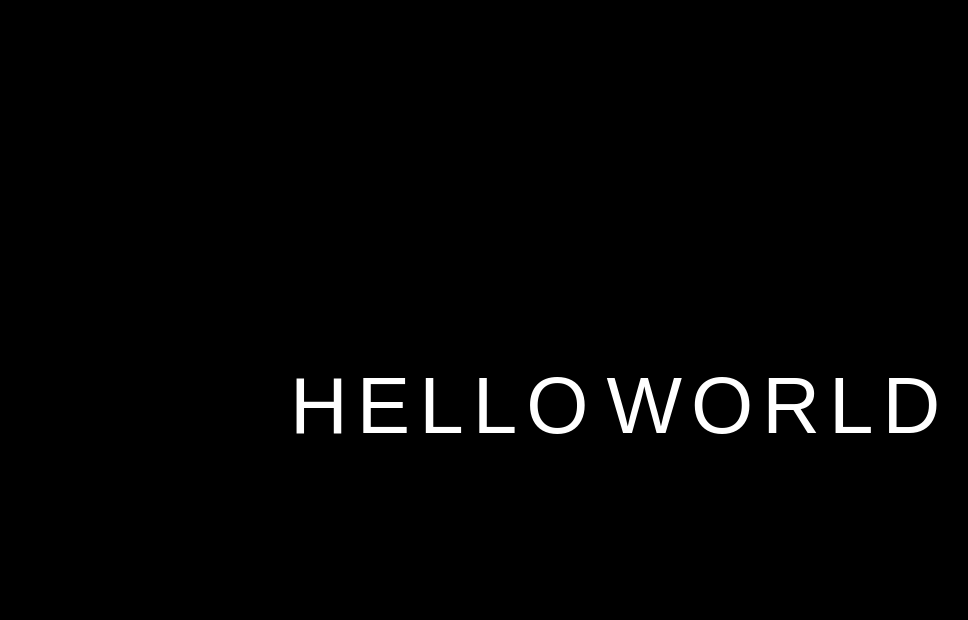
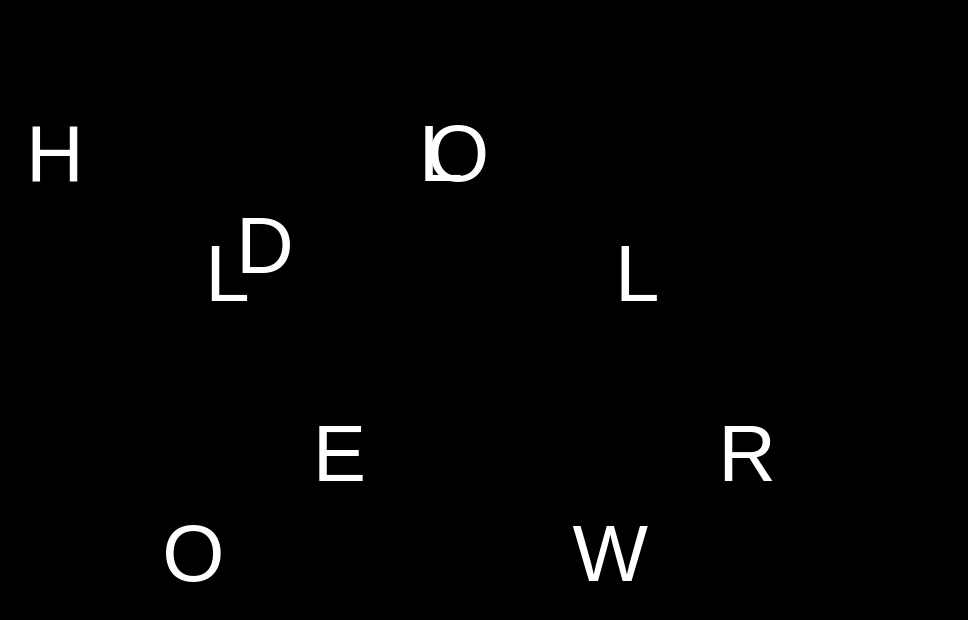
Before and after one commit to fEll3/hello-world, a plain HTML site: page index.html in a window 1280 px wide. Shown: the whole page, without its empty margins (94-1062 px from the left). Drawn offline with nearby package versions, Linux system fonts and the light colour scheme.

Commit message:
error: removing (,) from transform

```diff
--- a/style.css
+++ b/style.css
@@ -10,9 +10,9 @@ body {
 .text-animation {
   list-style: none;
   position: absolute;
-  left: 30%;
-  top: 45%;
-  transform: translateX(-50%), translateY(-50%);
+  left: 50%;
+  top: 50%;
+  transform: translateX(-50%) translateY(-50%);
 }
 
 .text-animation li {
@@ -30,29 +30,29 @@ body {
   margin-right: 0;
 }
 
-.test-animation.hidden {
+.text-animation.hidden {
   opacity: 1;
 }
 
 .text-animation.hidden li:nth-child(1) {
-  transform: translateX(-200px), translateY(-200px);}
+  transform: translateX(-200px) translateY(-200px);}
 .text-animation.hidden li:nth-child(2) {
-  transform: translateX(20px), translateY(100px);}
+  transform: translateX(20px) translateY(100px);}
 .text-animation.hidden li:nth-child(3) {
-  transform: translateX(-150px), translateY(-80px);}
+  transform: translateX(-150px) translateY(-80px);}
 .text-animation.hidden li:nth-child(4) {
-  transform: translateX(10px), translateY(-200px);}
+  transform: translateX(10px) translateY(-200px);}
 .text-animation.hidden li:nth-child(5) {
-  transform: translateX(-300px), translateY(200px);}
+  transform: translateX(-300px) translateY(200px);}
 .text-animation.hidden li:nth-child(6) {
-  transform: translateX(-200px), translateY(-200px);}
+  transform: translateX(-200px) translateY(-200px);}
 .text-animation.hidden li:nth-child(7) {
-  transform: translateX(30px), translateY(200px);}
+  transform: translateX(30px) translateY(200px);}
 .text-animation.hidden li:nth-child(8) {
-  transform: translateX(-200px), translateY(-200px);}
+  transform: translateX(-200px) translateY(-200px);}
 .text-animation.hidden li:nth-child(9) {
-  transform: translateX(20px), translateY(100px);}
+  transform: translateX(20px) translateY(100px);}
 .text-animation.hidden li:nth-child(10) {
-  transform: translateX(-150px), translateY(-80px);}
-  .text-animation.hidden li:nth-child(11) {
-    transform: translateX(10px), translateY(-200px);}
+  transform: translateX(-150px) translateY(-80px);}
+.text-animation.hidden li:nth-child(11) {
+  transform: translateX(10px) translateY(-200px);}
```
